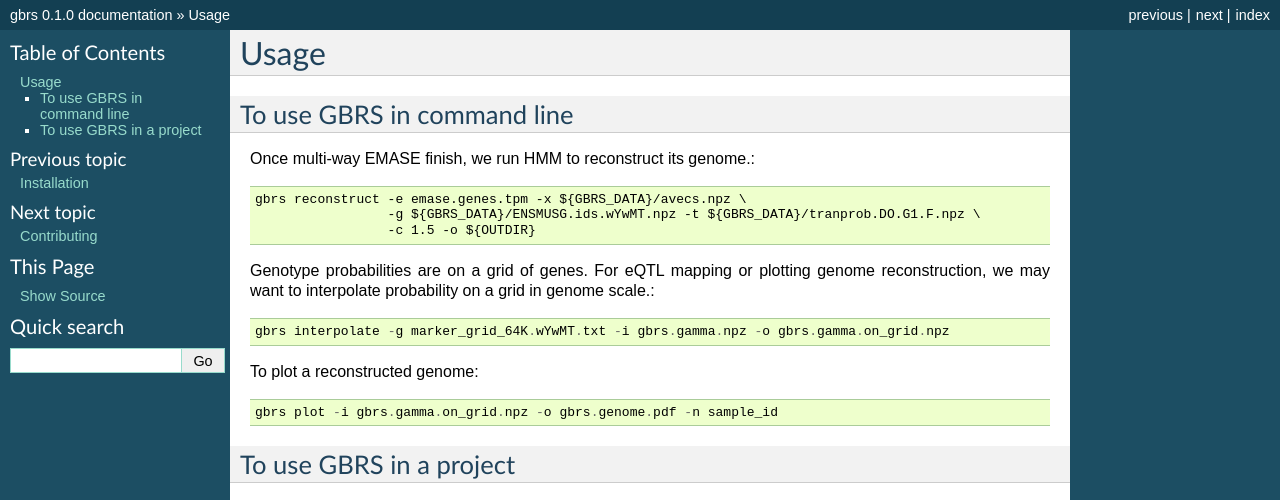
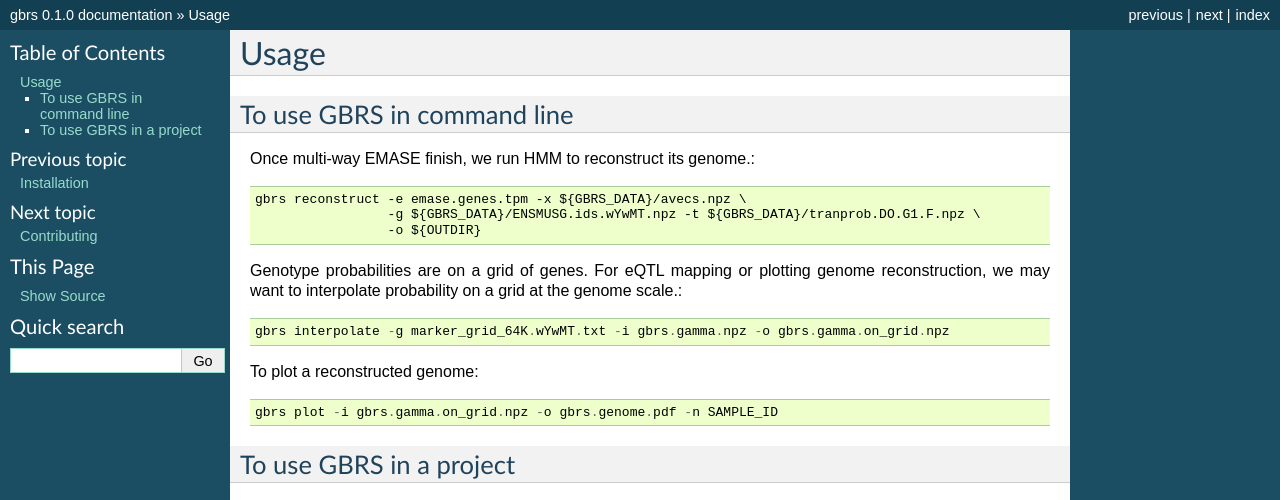
Before and after one commit to churchill-lab/gbrs, a Sphinx documentation site: the page built from docs/usage.rst, in a window 1280 px wide. Shown: the top 500 px of the page. Built offline with Sphinx 7.4.7, drawn with Linux system fonts in a browser that asks for light colours.

```diff
--- a/docs/installation.rst
+++ b/docs/installation.rst
@@ -8,7 +8,7 @@ We recommend using conda virtual enviroment::
 
     $ git clone https://github.com/churchill-lab/gbrs.git
     $ cd gbrs
-    $ conda create -n gbrs scipy=0.13.3 cython matplotlib hdf5 ipython jupyter biopython
+    $ conda create -n gbrs scipy=0.13.3 cython matplotlib jupyter hdf5 biopython
     $ source activate gbrs
     (gbrs) $ conda install pytables=3.1.0
     (gbrs) $ conda install -c https://conda.binstar.org/bcbio pysam
--- a/docs/usage.rst
+++ b/docs/usage.rst
@@ -9,16 +9,16 @@ Once multi-way EMASE finish, we run HMM to reconstruct its genome.::
 
     gbrs reconstruct -e emase.genes.tpm -x ${GBRS_DATA}/avecs.npz \
                      -g ${GBRS_DATA}/ENSMUSG.ids.wYwMT.npz -t ${GBRS_DATA}/tranprob.DO.G1.F.npz \
-                     -c 1.5 -o ${OUTDIR}
+                     -o ${OUTDIR}
 
-Genotype probabilities are on a grid of genes. For eQTL mapping or plotting genome reconstruction, we may want to interpolate probability on a grid in genome scale.::
+Genotype probabilities are on a grid of genes. For eQTL mapping or plotting genome reconstruction, we may want to interpolate probability on a grid at the genome scale.::
 
     gbrs interpolate -g marker_grid_64K.wYwMT.txt -i gbrs.gamma.npz -o gbrs.gamma.on_grid.npz
 
 
 To plot a reconstructed genome::
 
-    gbrs plot -i gbrs.gamma.on_grid.npz -o gbrs.genome.pdf -n sample_id
+    gbrs plot -i gbrs.gamma.on_grid.npz -o gbrs.genome.pdf -n SAMPLE_ID
 
 
 To use GBRS in a project
```
Also changed, not shown: 1 other file.
